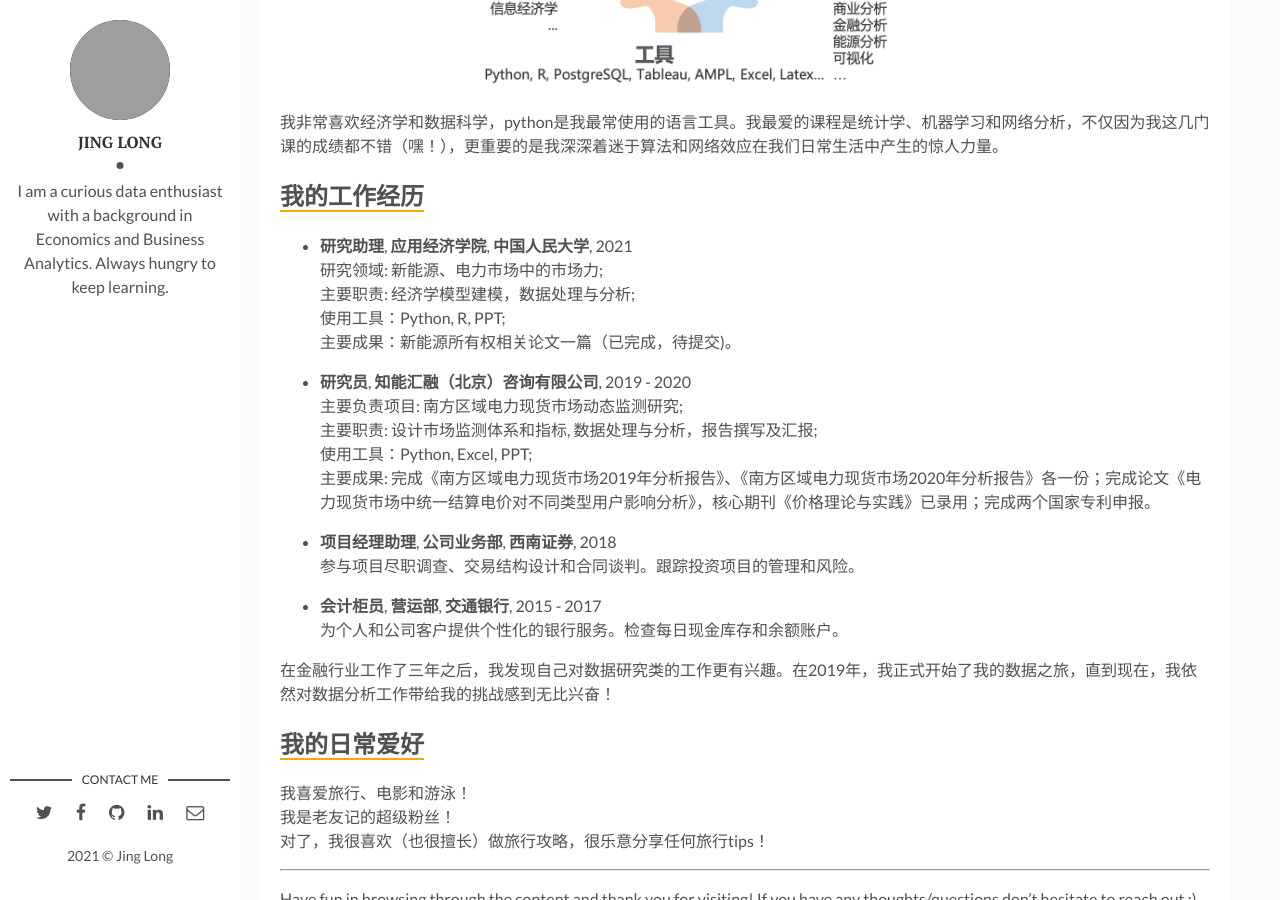
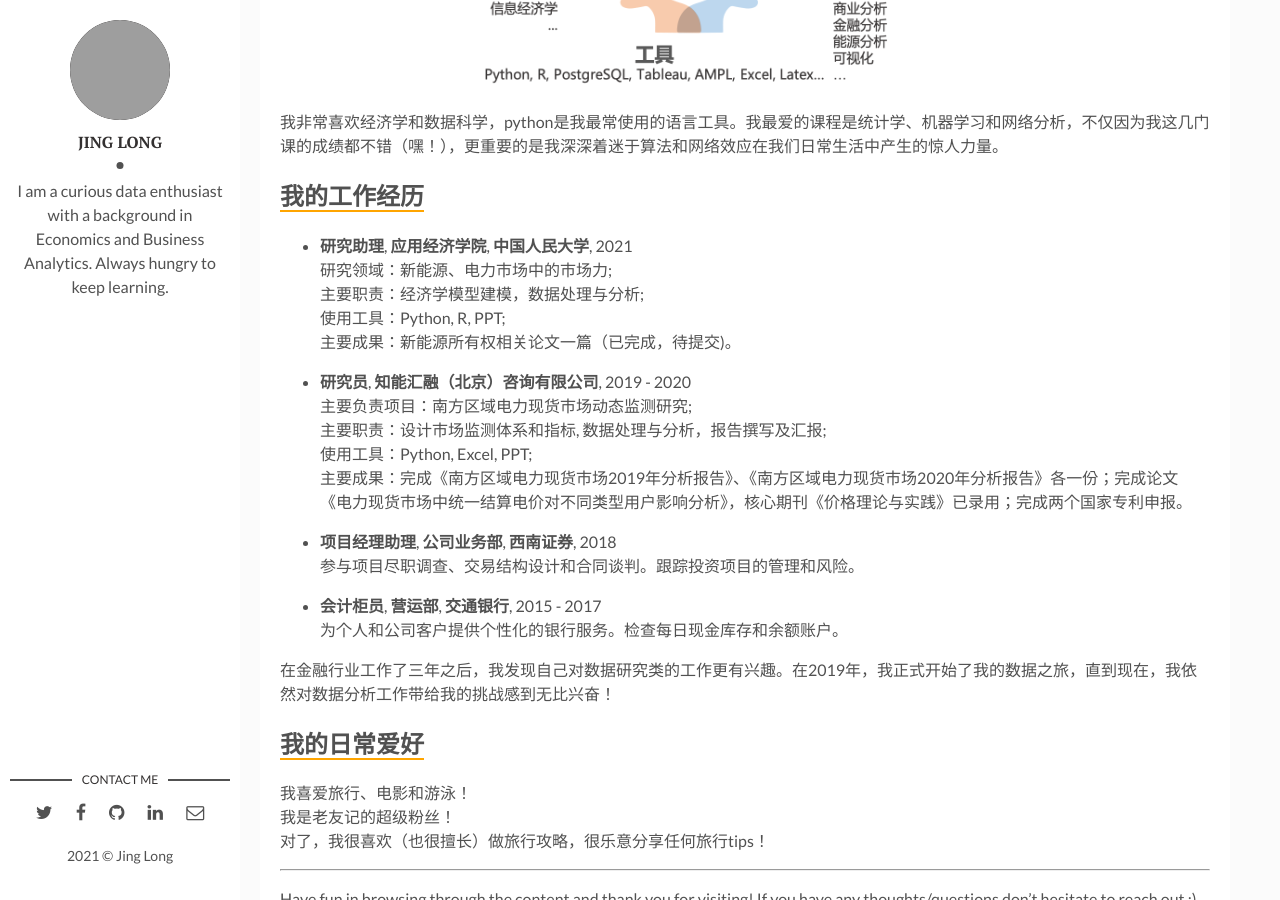
Before and after one commit to jing042323/jing-long, a Jekyll site: the page built from _posts/2021-09-06-about-me.markdown, in a window 1280 px wide and 900 px high, scrolled down 2733 px. Built offline with Jekyll 4.4.1, drawn with Linux system fonts in a browser that asks for light colours; comment, search, counter and statistics services are not loaded; part of the change alters nothing that is shown; grey boxes are pictures that could not be loaded.

```diff
--- a/_posts/2021-09-06-about-me.markdown
+++ b/_posts/2021-09-06-about-me.markdown
@@ -73,16 +73,16 @@ Btw, I am good at making travel plans. I’d love to share if you need any trip
 ## <span style="border-bottom:2px solid orange;"> 我的工作经历 </span>
 
 - **研究助理**, **应用经济学院**, **中国人民大学**, 2021
-研究领域: 新能源、电力市场中的市场力;
-主要职责: 经济学模型建模，数据处理与分析;
+研究领域：新能源、电力市场中的市场力;
+主要职责：经济学模型建模，数据处理与分析;
 使用工具：Python, R, PPT;
 主要成果：新能源所有权相关论文一篇（已完成，待提交)。
 
 - **研究员**, **知能汇融（北京）咨询有限公司**, 2019 \- 2020
-主要负责项目: 南方区域电力现货市场动态监测研究;
-主要职责: 设计市场监测体系和指标, 数据处理与分析，报告撰写及汇报;
+主要负责项目：南方区域电力现货市场动态监测研究;
+主要职责：设计市场监测体系和指标, 数据处理与分析，报告撰写及汇报;
 使用工具：Python, Excel, PPT;
-主要成果: 完成《南方区域电力现货市场2019年分析报告》、《南方区域电力现货市场2020年分析报告》各一份；完成论文《电力现货市场中统一结算电价对不同类型用户影响分析》，核心期刊《价格理论与实践》已录用；完成两个国家专利申报。
+主要成果：完成《南方区域电力现货市场2019年分析报告》、《南方区域电力现货市场2020年分析报告》各一份；完成论文《电力现货市场中统一结算电价对不同类型用户影响分析》，核心期刊《价格理论与实践》已录用；完成两个国家专利申报。
 
 - **项目经理助理**, **公司业务部**, **西南证券**, 2018
 参与项目尽职调查、交易结构设计和合同谈判。跟踪投资项目的管理和风险。
```
